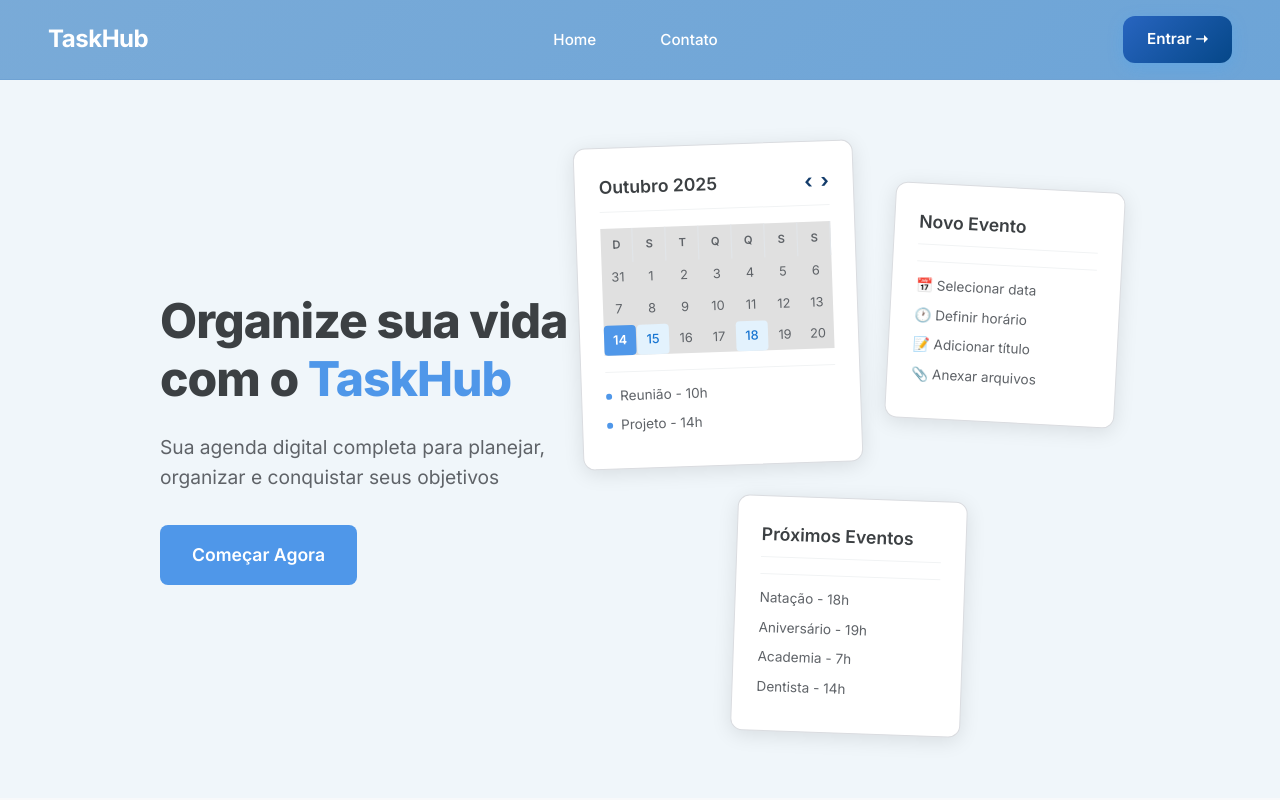
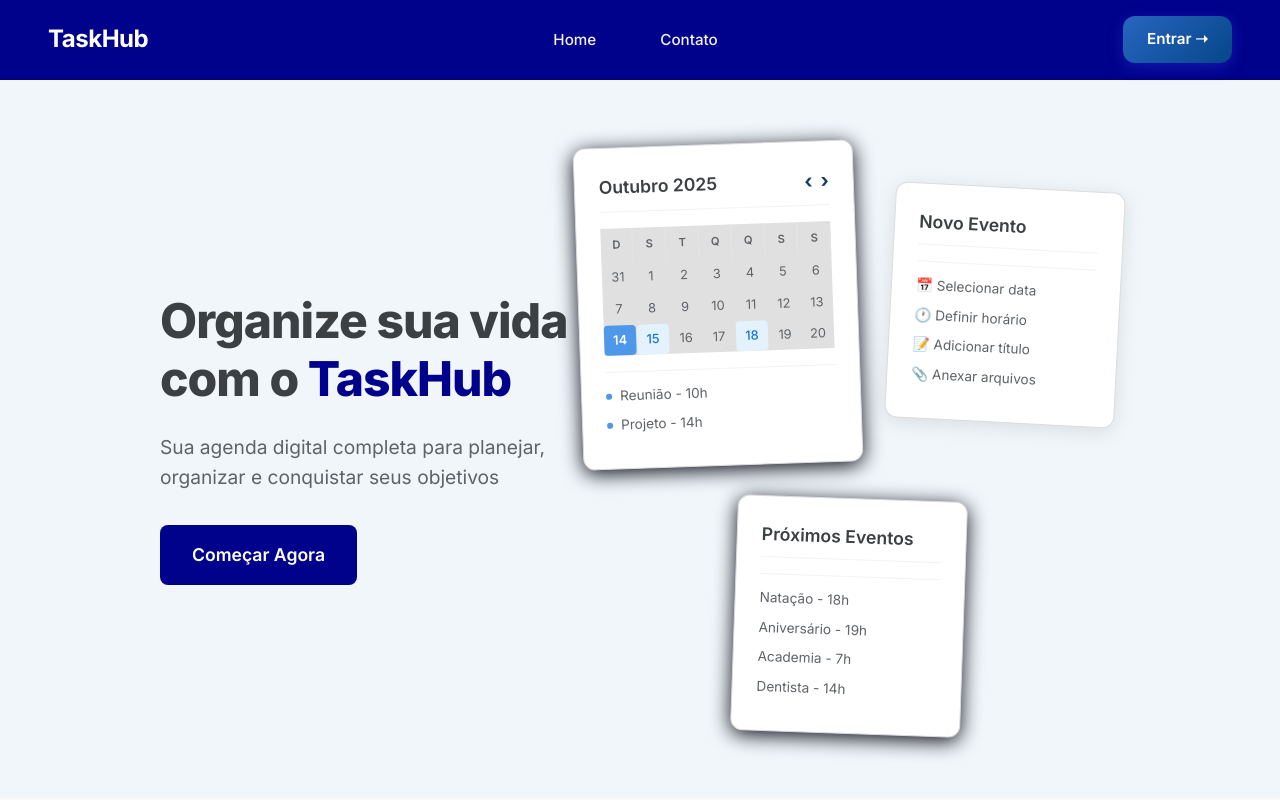
Before and after one commit to i4tsukei/TaskHub, a React (Vite) app in the folder taskhub/: page / in a window 1280 px wide. Shown: the top 800 px of the page. Built offline with nearby package versions, Linux system fonts and the light colour scheme.

Commit message:
atualização cores

```diff
--- a/taskhub/package.json
+++ b/taskhub/package.json
@@ -10,7 +10,7 @@
     "preview": "vite preview"
   },
   "dependencies": {
-    "axios": "^1.12.2",
+    "axios": "^1.13.6",
     "bootstrap": "^5.3.8",
     "react": "^19.1.0",
     "react-dom": "^19.1.0",
--- a/taskhub/src/components/Navbar.css
+++ b/taskhub/src/components/Navbar.css
@@ -6,10 +6,10 @@
   justify-content: space-between;
   align-items: center;
   padding: 1rem 3rem;
-  background: rgba(30, 110, 185, 0.8);
+  background: rgb(0, 2, 139);
   backdrop-filter: blur(20px);
   -webkit-backdrop-filter: blur(20px);
-  border-bottom: 1px solid rgba(255, 255, 255, 0.2);
+  border-bottom: 1px solid rgba(20, 2, 2, 0.2);
   position: sticky;
   top: 0;
   z-index: 1000;
@@ -24,7 +24,7 @@
   left: 0;
   right: 0;
   bottom: 0;
-  background: linear-gradient(135deg, rgba(227, 242, 253, 0.3) 0%, rgba(187, 222, 251, 0.3) 100%);
+  background: linear-gradient(135deg),rgb(0, 2, 139);
   pointer-events: none;
 }
 
@@ -53,7 +53,7 @@
 
 .nav-links a {
   text-decoration: none;
-  color: white;
+  color: rgb(241, 241, 241);
   font-weight: 500;
   font-size: 0.95rem;
   padding: 0.5rem 1rem;
@@ -70,7 +70,7 @@
   left: 0;
   right: 0;
   bottom: 0;
-  background: rgba(25, 118, 210, 0.1);
+  background: rgba(55, 55, 202, 0.151);;
   transform: scaleX(0);
   transform-origin: left;
   transition: transform 0.3s cubic-bezier(0.4, 0, 0.2, 1);
@@ -96,7 +96,7 @@
   transition: all 0.3s cubic-bezier(0.4, 0, 0.2, 1);
   color: rgb(255, 255, 255);
   font-size: 0.95rem;
-  box-shadow: 0 4px 15px rgba(66, 165, 245, 0.3);
+  box-shadow: 0 4px 15px rgba(66, 78, 245, 0.3);
   font-family: inherit;
   position: relative;
   z-index: 1;
@@ -121,7 +121,7 @@
 
 .sign-in:hover {
   transform: translateY(-2px);
-  box-shadow: 0 8px 25px rgba(66, 165, 245, 0.4);
+  box-shadow: 0 8px 25px rgba(66, 78, 245, 0.4);
 }
 
 .sign-in span {
--- a/taskhub/src/pages/Agenda.css
+++ b/taskhub/src/pages/Agenda.css
@@ -27,7 +27,7 @@
 
 .menu-toggle.open {
   background: white;
-  color: rgb(126, 186, 255);
+  color: rgb(128, 126, 255);
   box-shadow: 0 4px 15px rgba(0, 0, 0, 0.1);
 }
 
@@ -189,7 +189,7 @@
 
 .settings-nav-item:hover {
   background: rgba(126, 186, 255, 0.1);
-  color: rgb(126, 186, 255);
+  color: rgb(154, 126, 255);
   transform: translateX(4px);
 }
 
--- a/taskhub/src/pages/Contato.css
+++ b/taskhub/src/pages/Contato.css
@@ -21,7 +21,7 @@
 .contato-header h1 {
   font-size: 3rem;
   font-weight: 800;
-  color: #4f97e9;
+  color:rgb(0, 2, 139);
   margin-bottom: 1rem;
   line-height: 1.2;
   letter-spacing: -0.02em;
@@ -102,7 +102,7 @@
 
 .form-input:focus, .form-textarea:focus {
   outline: none;
-  border-color: #42a5f5;
+  border-color: #2e72aa;
   box-shadow: 0 0 0 3px rgba(66, 165, 245, 0.1);
   background: white;
   transform: translateY(-1px);
@@ -119,7 +119,7 @@
 }
 
 .submit-btn {
-  background: linear-gradient(135deg, #166fb8 0%, #4c8bca 100%);
+  background: rgb(0, 2, 139);
   color: white;
   border: none;
   padding: 1rem 2rem;
--- a/taskhub/src/pages/Home.css
+++ b/taskhub/src/pages/Home.css
@@ -31,7 +31,7 @@
 }
 
 .brand {
-  color: #4f97e9;
+  color: rgb(0, 2, 139);
 }
 
 .hero-subtitle {
@@ -43,7 +43,7 @@
 }
 
 .cta-button {
-  background: #4f97e9;
+  background:rgb(0, 2, 139);
   color: white;
   border: none;
   padding: 1rem 2rem;
@@ -84,7 +84,7 @@
   background: white;
   border-radius: 12px;
   padding: 1.5rem;
-  box-shadow: 0 4px 20px rgba(0,0,0,0.1);
+  box-shadow: 0 4px 20px rgb(14, 14, 26);
   border: 1px solid #dadce0;
   width: 280px;
   transform: rotate(-2deg);
@@ -94,7 +94,7 @@
   background: white;
   border-radius: 12px;
   padding: 1.5rem;
-  box-shadow: 0 4px 20px rgba(0,0,0,0.1);
+  box-shadow: 0 4px 20px rgba(14,14,26);
   border: 1px solid #dadce0;
   width: 230px;
   transform: rotate(2deg);
```
Also changed, not shown: 1 other file (tests, documents, lock files or other folders).
